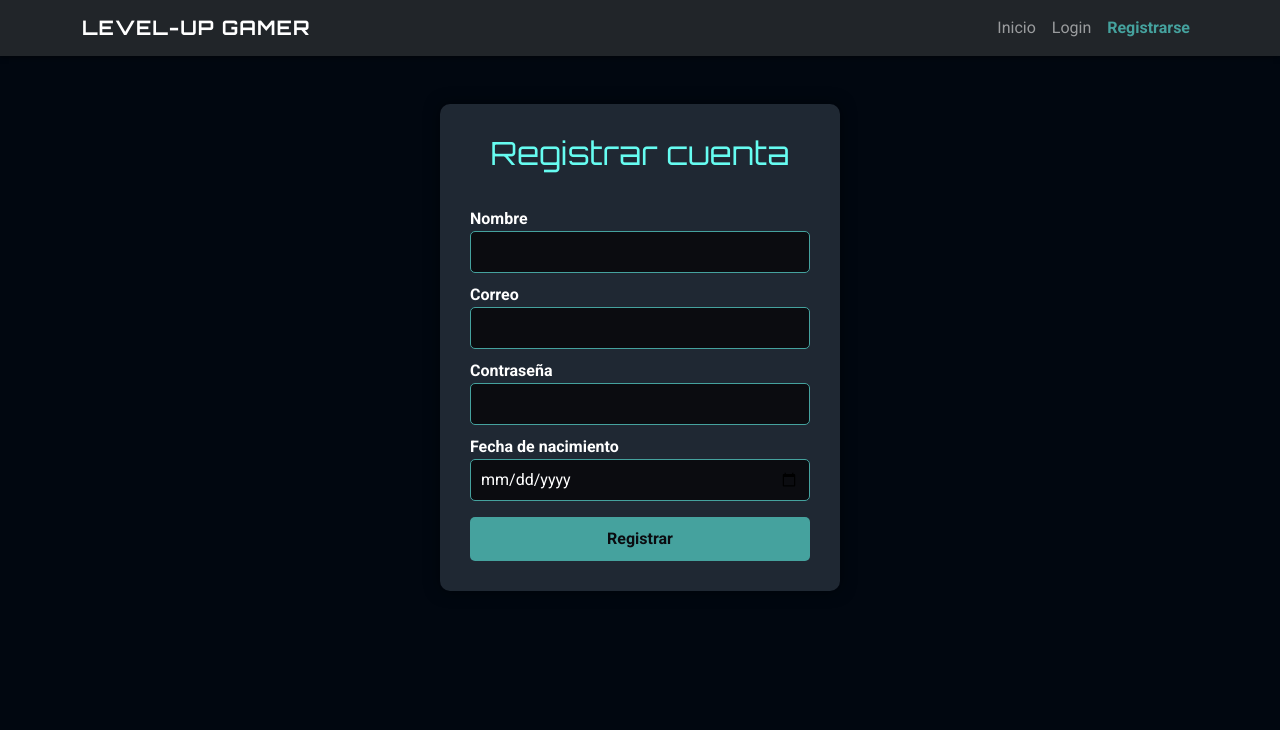
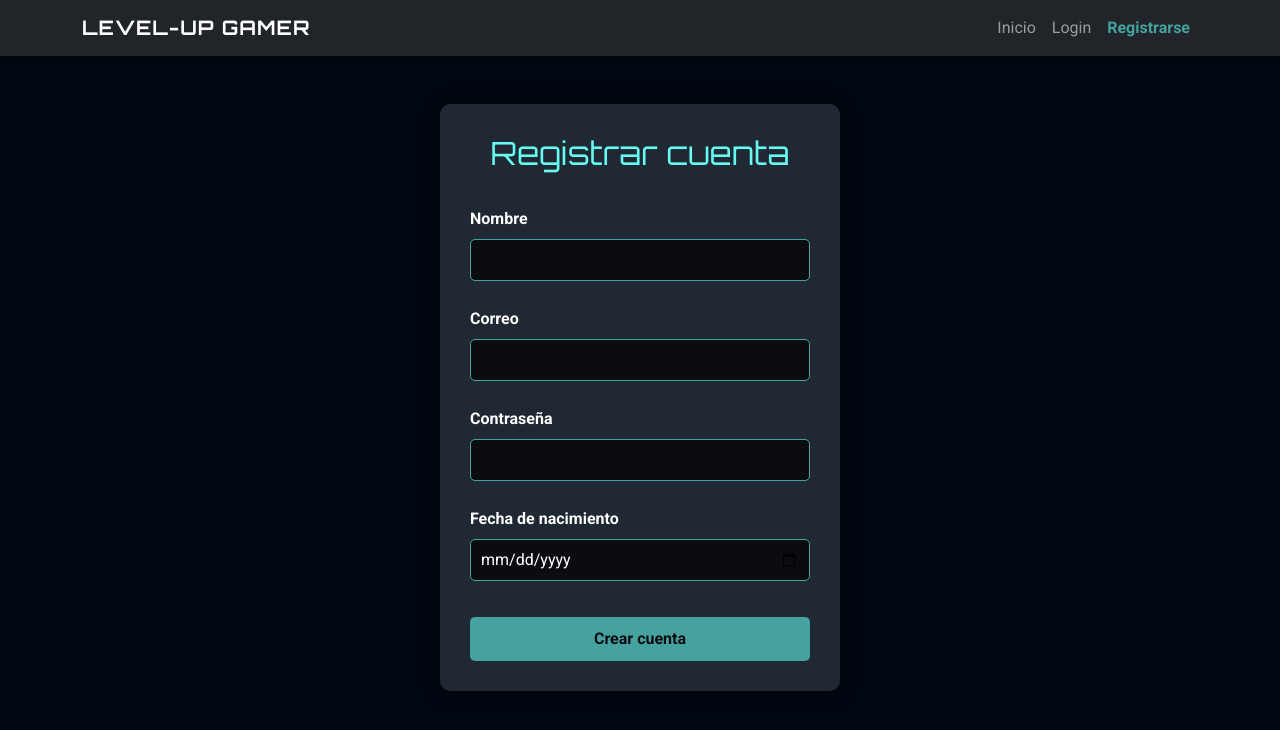
Before and after one commit to leo-onate/level-up-gamer, a React (Create React App) app: page /register in a window 1280 px wide. Shown: the top 730 px of the page. Built offline with nearby package versions, Linux system fonts and the light colour scheme.

Commit message:
Implementacion de reglas (18  años y correo)

```diff
--- a/src/pages/Register.jsx
+++ b/src/pages/Register.jsx
@@ -3,14 +3,46 @@ import { useNavigate } from "react-router-dom";
 import { registerUser } from "../services/auth";
 
 export default function Register() {
+  const navigate = useNavigate();
   const [nombre, setNombre] = useState("");
   const [correo, setCorreo] = useState("");
   const [contrasena, setContrasena] = useState("");
   const [fechaNacimiento, setFechaNacimiento] = useState("");
-  const navigate = useNavigate();
+  const [errors, setErrors] = useState({});
 
-  const onSubmit = (e) => {
-    e.preventDefault();
+
+  const maxBirthDate = (() => {
+    const d = new Date();
+    d.setFullYear(d.getFullYear() - 18);
+    const m = String(d.getMonth() + 1).padStart(2, "0");
+    const day = String(d.getDate()).padStart(2, "0");
+    return `${d.getFullYear()}-${m}-${day}`;
+  })();
+
+  const isAllowedEmail = (email) => {
+    const m = email.match(/@(.+)$/);
+    if (!m) return false;
+    const domain = m[1].toLowerCase();
+    return ["duocuc.cl", "duoc.profesor.cl", "gmail.com"].includes(domain);
+  };
+
+  const isAdult = (isoDate) => isoDate && new Date(isoDate) <= new Date(maxBirthDate);
+
+  const validate = () => {
+    const e = {};
+    if (!nombre?.trim()) e.nombre = "Nombre requerido";
+    if (!contrasena) e.contrasena = "Contraseña requerida";
+    if (!isAllowedEmail(correo)) e.correo = "Correo debe ser @duocuc.cl, @duoc.profesor.cl o @gmail.com";
+    if (!isAdult(fechaNacimiento)) e.fechaNacimiento = "Debes ser mayor de 18 años";
+    return e;
+  };
+
+  const handleSubmit = (ev) => {
+    ev.preventDefault();
+    const e = validate();
+    setErrors(e);
+    if (Object.keys(e).length) return;
+
     const result = registerUser({ nombre, correo, contrasena, fechaNacimiento });
     if (!result.ok) {
       alert(result.error || "Error al registrarse");
@@ -23,20 +55,59 @@ export default function Register() {
   return (
     <div className="login-container container my-5">
       <h2>Registrar cuenta</h2>
-      <form onSubmit={onSubmit}>
-        <label htmlFor="nombre">Nombre</label>
-        <input id="nombre" value={nombre} onChange={(e) => setNombre(e.target.value)} required />
+      <form onSubmit={handleSubmit}>
+        <div className="mb-3">
+          <label className="form-label">Nombre</label>
+          <input
+            type="text"
+            className="form-control"
+            value={nombre}
+            onChange={(e) => setNombre(e.target.value)}
+            required
+          />
+        </div>
 
-        <label htmlFor="correo">Correo</label>
-        <input id="correo" type="email" value={correo} onChange={(e) => setCorreo(e.target.value)} required />
+        <div className="mb-3">
+          <label className="form-label">Correo</label>
+          <input
+            type="email"
+            className="form-control"
+            value={correo}
+            onChange={(e) => setCorreo(e.target.value)}
+            pattern="^[a-zA-Z0-9._%+-]+@(duocuc\.cl|duoc\.profesor\.cl|gmail\.com)$"
+            title="Correo permitido: @duocuc.cl, @duoc.profesor.cl o @gmail.com"
+            required
+          />
+          {errors.correo && <div className="text-danger small">{errors.correo}</div>}
+        </div>
 
-        <label htmlFor="contrasena">Contraseña</label>
-        <input id="contrasena" type="password" value={contrasena} onChange={(e) => setContrasena(e.target.value)} required />
+        <div className="mb-3">
+          <label className="form-label">Contraseña</label>
+          <input
+            type="password"
+            className="form-control"
+            value={contrasena}
+            onChange={(e) => setContrasena(e.target.value)}
+            required
+          />
+        </div>
 
-        <label htmlFor="fecha">Fecha de nacimiento</label>
-        <input id="fecha" type="date" value={fechaNacimiento} onChange={(e) => setFechaNacimiento(e.target.value)} />
+        <div className="mb-3">
+          <label className="form-label">Fecha de nacimiento</label>
+          <input
+            type="date"
+            className="form-control"
+            value={fechaNacimiento}
+            onChange={(e) => setFechaNacimiento(e.target.value)}
+            max={maxBirthDate}
+            required
+          />
+          {errors.fechaNacimiento && <div className="text-danger small">{errors.fechaNacimiento}</div>}
+        </div>
 
-        <button className="btn btn-primary mt-3" type="submit">Registrar</button>
+        <button type="submit" className="btn btn-primary">
+          Crear cuenta
+        </button>
       </form>
     </div>
   );
```
